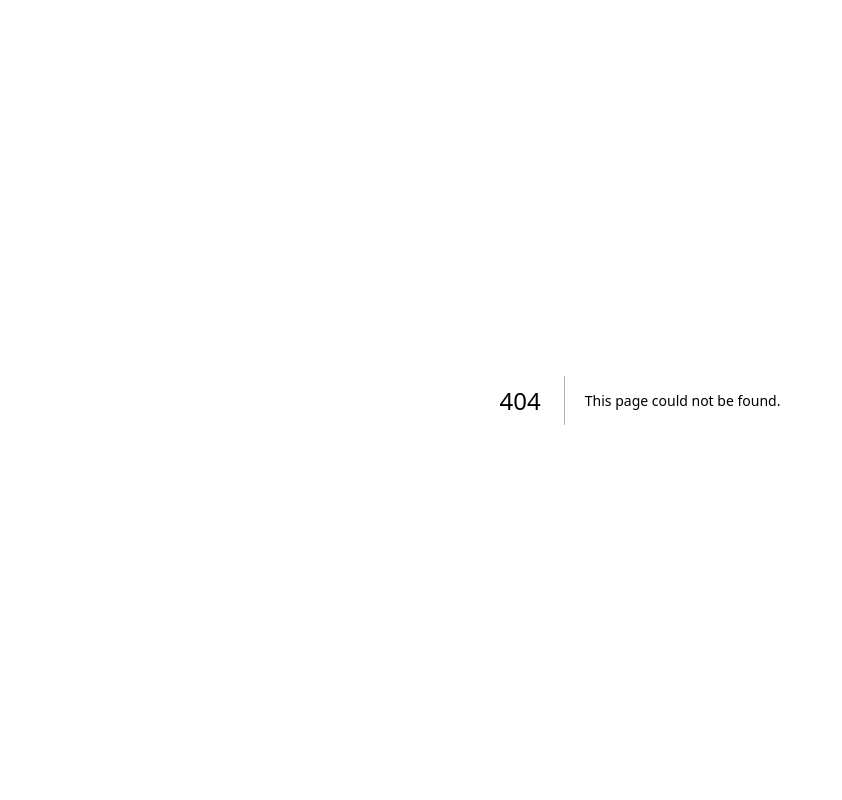
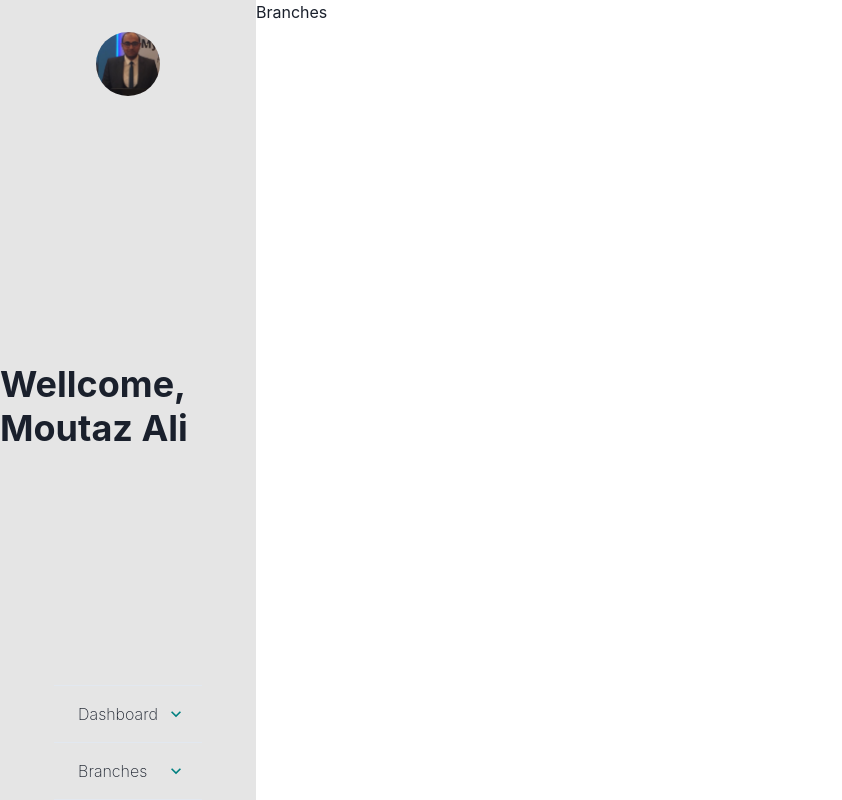
Before and after one commit to MezoAli/hr-mangment-system, a Next.js app: page /branches in a window 1280 px wide. Before the commit this address had no page. Shown: the whole page, without its empty margins (0-842 px from the left). Built offline with nearby package versions, Linux system fonts and the light colour scheme.

Commit message:
adding gereral layout to the project

```diff
--- /dev/null
+++ b/components/layout/Layout.tsx
@@ -0,0 +1,13 @@
+import Sidebar from "../nav/Sidebar";
+import { Flex } from "@chakra-ui/react";
+
+function Layout({ children }: { children: React.ReactNode }) {
+	return (
+		<Flex>
+			<Sidebar />
+			<main>{children}</main>
+		</Flex>
+	);
+}
+
+export default Layout;
--- /dev/null
+++ b/components/nav/Header.tsx
@@ -0,0 +1,11 @@
+import { Avatar, Heading } from "@chakra-ui/react";
+function Header() {
+	return (
+		<>
+			<Avatar src="../../image.jpeg" size="lg" my={8} />
+			<Heading as="h3">Wellcome, Moutaz Ali</Heading>
+		</>
+	);
+}
+
+export default Header;
--- /dev/null
+++ b/components/nav/Navbar.tsx
@@ -0,0 +1,92 @@
+import {
+	Flex,
+	Text,
+	IconButton,
+	Accordion,
+	AccordionItem,
+	AccordionButton,
+	AccordionPanel,
+	AccordionIcon,
+	Box,
+} from "@chakra-ui/react";
+import { FaHome } from "react-icons/fa";
+import { RiGitBranchFill } from "react-icons/ri";
+import Link from "next/link";
+function Navbar() {
+	return (
+		<Flex as="nav" flexDir="column" justifyContent="center" alignItems="center">
+			{/* <Link href="/">
+				<Flex justifyContent="center" alignItems="center" w="100%">
+					<IconButton
+						aria-label="dashboard"
+						icon={<FaXbox />}
+						colorScheme="teal"
+						size="sm"
+						variant="outline"
+					/>
+					<Text m={2} fontWeight="thin">
+						Dashboard
+					</Text>
+				</Flex>
+			</Link>
+
+			<Link href="/branches">
+				<Flex justifyContent="center" alignItems="center">
+					<IconButton
+						aria-label="dashboard"
+						icon={<RiGitBranchFill />}
+						colorScheme="teal"
+						size="sm"
+						variant="outline"
+					/>
+					<Text m={2} fontWeight="thin">
+						Branches
+					</Text>
+				</Flex>
+			</Link>
+			<Text>Categories</Text> */}
+			<Accordion allowToggle>
+				<AccordionItem>
+					<h2>
+						<AccordionButton>
+							<Box as="span" flex="1" textAlign="left">
+								<Text m={2} fontWeight="thin">
+									Dashboard
+								</Text>
+							</Box>
+							<AccordionIcon color="teal" />
+						</AccordionButton>
+					</h2>
+					<AccordionPanel pb={4}>
+						<Link href="/">
+							<Text textAlign="center" colorScheme="gray">
+								Home
+							</Text>
+						</Link>
+					</AccordionPanel>
+				</AccordionItem>
+				<AccordionItem>
+					<h2>
+						<AccordionButton>
+							<Box as="span" flex="1" textAlign="left">
+								<Text m={2} fontWeight="thin">
+									Branches
+								</Text>
+							</Box>
+							<AccordionIcon color="teal" />
+						</AccordionButton>
+					</h2>
+					<AccordionPanel pb={4}>
+						<Link href="/branches">
+							<Text textAlign="center" colorScheme="gray">
+								All Branches
+							</Text>
+						</Link>
+					</AccordionPanel>
+				</AccordionItem>
+			</Accordion>
+		</Flex>
+	);
+}
+
+export default Navbar;
--- /dev/null
+++ b/components/nav/Sidebar.tsx
@@ -0,0 +1,23 @@
+import { Flex } from "@chakra-ui/react";
+import Header from "./Header";
+import Navbar from "./Navbar";
+
+function Sidebar() {
+	return (
+		<>
+			<Flex
+				flexDir="column"
+				justifyContent="space-between"
+				alignItems="center"
+				w="20%"
+				h="100vh"
+				bg="#e5e5e5"
+			>
+				<Header />
+				<Navbar />
+			</Flex>
+		</>
+	);
+}
+
+export default Sidebar;
--- a/package.json
+++ b/package.json
@@ -9,13 +9,15 @@
     "lint": "next lint"
   },
   "dependencies": {
+    "@chakra-ui/icons": "^2.0.17",
     "@chakra-ui/react": "^2.4.9",
     "@emotion/react": "^11.10.5",
     "@emotion/styled": "^11.10.5",
     "framer-motion": "^9.0.2",
     "next": "13.1.6",
     "react": "18.2.0",
-    "react-dom": "18.2.0"
+    "react-dom": "18.2.0",
+    "react-icons": "^4.7.1"
   },
   "devDependencies": {
     "@types/node": "18.13.0",
--- a/pages/_app.tsx
+++ b/pages/_app.tsx
@@ -1,8 +1,16 @@
-import '../styles/globals.css'
-import type { AppProps } from 'next/app'
+import "../styles/globals.css";
+import type { AppProps } from "next/app";
+import Layout from "../components/layout/Layout";
+import { ChakraProvider } from "@chakra-ui/react";
 
 function MyApp({ Component, pageProps }: AppProps) {
-  return <Component {...pageProps} />
+	return (
+		<ChakraProvider>
+			<Layout>
+				<Component {...pageProps} />
+			</Layout>
+		</ChakraProvider>
+	);
 }
 
-export default MyApp
+export default MyApp;
--- /dev/null
+++ b/pages/branches/index.tsx
@@ -0,0 +1,7 @@
+import type { NextPage } from "next";
+
+const Branches: NextPage = () => {
+	return <h1>Branches</h1>;
+};
+
+export default Branches;
--- a/pages/index.tsx
+++ b/pages/index.tsx
@@ -1,7 +1,7 @@
 import type { NextPage } from "next";
-
+import { Text } from "@chakra-ui/react";
 const Home: NextPage = () => {
-	return <h1>hello world</h1>;
+	return <Text>Hello World</Text>;
 };
 
 export default Home;
```
Also changed, not shown: pages/about.tsx (deleted, +0 -7 lines), pages/branches/[id].tsx (added, +7 -0 lines), public/image.jpeg (added), 1 other file (tests, documents, lock files or other folders).
